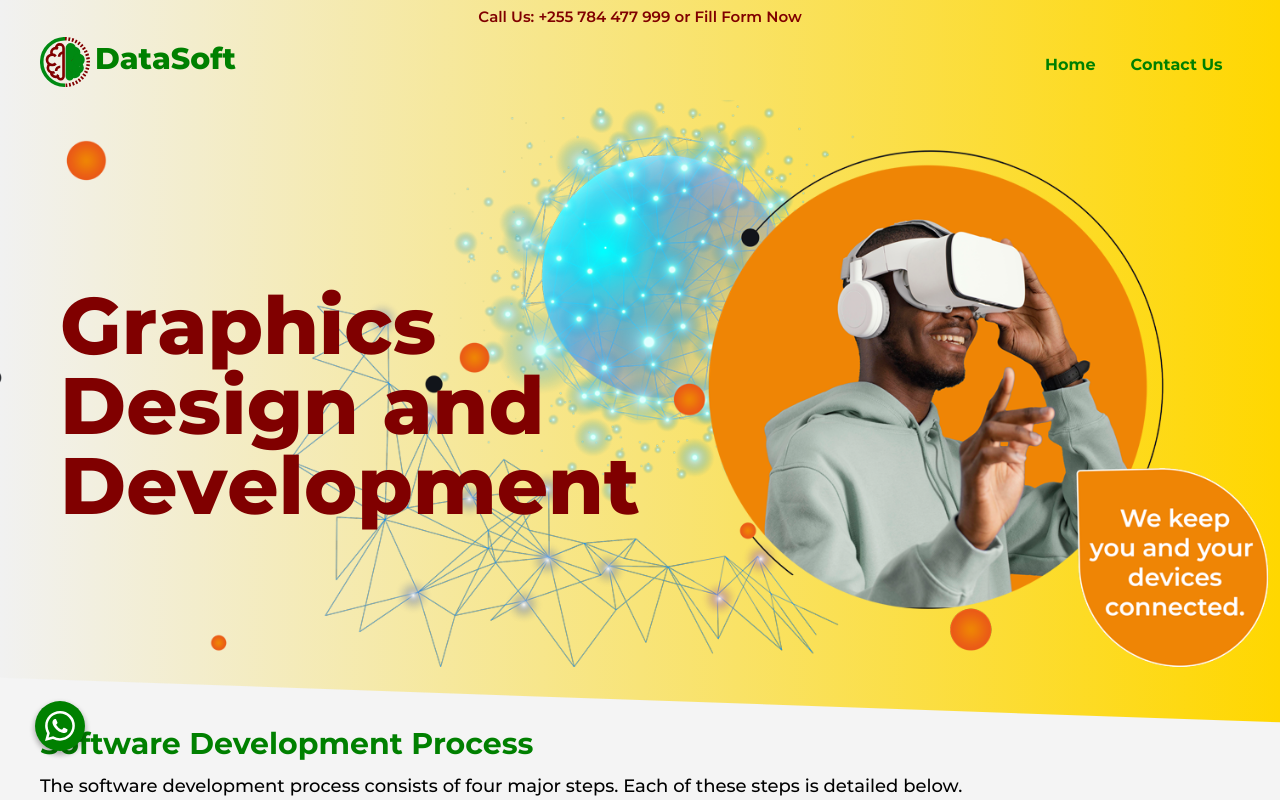
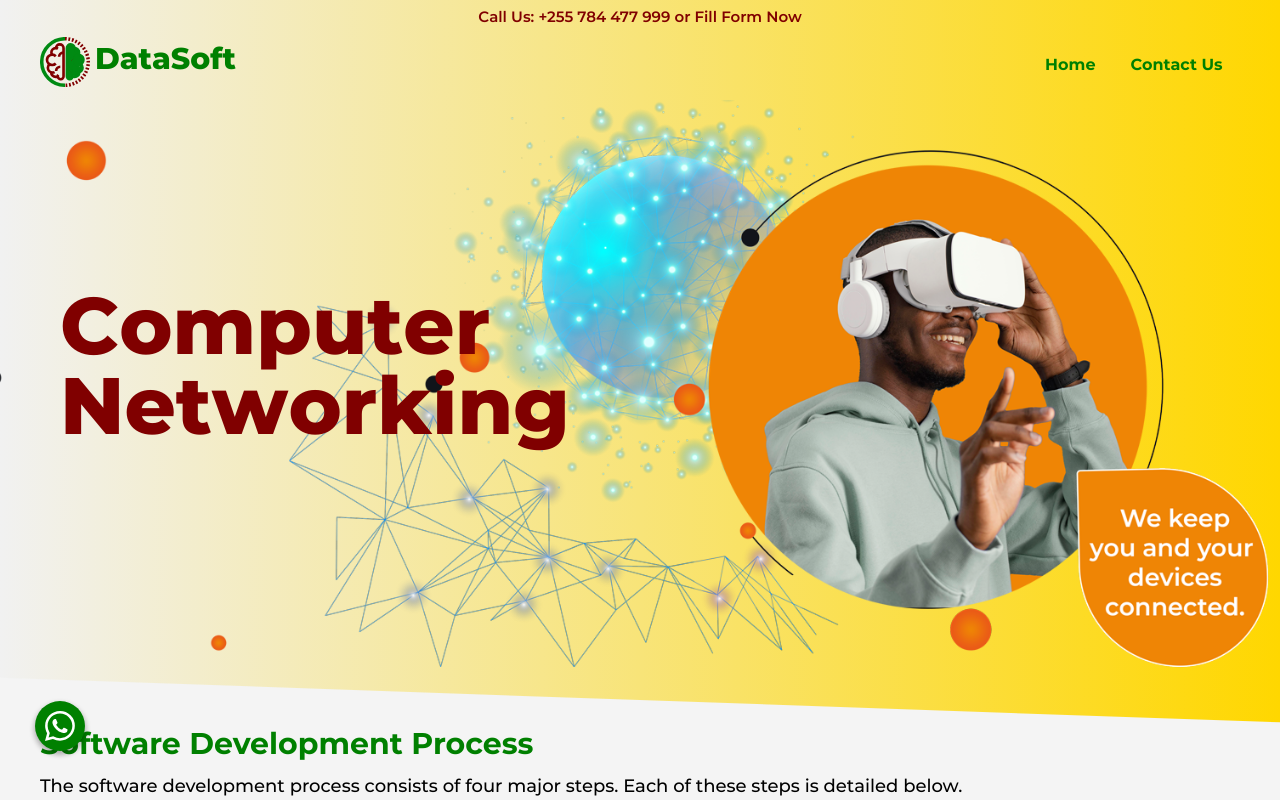
Before and after one commit to LucasJohnNyamhanga/datasoft, a Next.js app: page /Networking in a window 1280 px wide. Shown: the top 800 px of the page. Built offline with nearby package versions, Linux system fonts and the light colour scheme.

Commit message:
hero complete

```diff
--- a/app/Hosting/page.tsx
+++ b/app/Hosting/page.tsx
@@ -1,6 +1,6 @@
 import Footer from "../components/Footer";
 import GoToTop from "../components/GoToTop";
-import Hero from "../components/hostingHero";
+import Hero from "../components/HostingHero";
 import styles from "../styles/page.module.scss";
 import SoftwareDetails from "../components/SoftwareDetails";
 import ContactUs from "../components/Contact";
--- a/app/components/NetworkingHero.tsx
+++ b/app/components/NetworkingHero.tsx
@@ -34,21 +34,21 @@ function hero({ image }: dataHero) {
               <div className={`${styles.block}`}>
                 <span
                   className={`${styles.glitch} ${styles.character}`}
-                  data-text="G"
+                  data-text="C"
                 >
-                  G
+                  C
                 </span>
                 <span
                   className={`${styles.glitch} ${styles.character}`}
-                  data-text="r"
+                  data-text="o"
                 >
-                  r
+                  o
                 </span>
                 <span
                   className={`${styles.glitch} ${styles.character}`}
-                  data-text="a"
+                  data-text="m"
                 >
-                  a
+                  m
                 </span>
                 <span
                   className={`${styles.glitch} ${styles.character}`}
@@ -58,30 +58,34 @@ function hero({ image }: dataHero) {
                 </span>
                 <span
                   className={`${styles.glitch} ${styles.character}`}
-                  data-text="h"
+                  data-text="u"
                 >
-                  h
+                  u
                 </span>
               </div>
 
               <div className={`${styles.block}`}>
                 <span
                   className={`${styles.glitch} ${styles.character}`}
-                  data-text="i"
+                  data-text="t"
                 >
-                  i
+                  t
                 </span>
+              </div>
+              <div className={`${styles.block}`}>
                 <span
                   className={`${styles.glitch} ${styles.character}`}
-                  data-text="c"
+                  data-text={`e`}
                 >
-                  c
+                  e
                 </span>
+              </div>
+              <div className={`${styles.block}`}>
                 <span
                   className={`${styles.glitch} ${styles.character}`}
-                  data-text="s"
+                  data-text="r"
                 >
-                  s
+                  r
                 </span>
               </div>
             </div>
@@ -91,9 +95,9 @@ function hero({ image }: dataHero) {
               <div className={`${styles.block}`}>
                 <span
                   className={`${styles.glitch} ${styles.character}`}
-                  data-text="D"
+                  data-text="N"
                 >
-                  D
+                  N
                 </span>
                 <span
                   className={`${styles.glitch} ${styles.character}`}
@@ -103,46 +107,46 @@ function hero({ image }: dataHero) {
                 </span>
                 <span
                   className={`${styles.glitch} ${styles.character}`}
-                  data-text="s"
+                  data-text="t"
                 >
-                  s
+                  t
                 </span>
                 <span
                   className={`${styles.glitch} ${styles.character}`}
-                  data-text="i"
+                  data-text="w"
                 >
-                  i
+                  w
                 </span>
                 <span
                   className={`${styles.glitch} ${styles.character}`}
-                  data-text="g"
+                  data-text="o"
                 >
-                  g
+                  o
                 </span>
               </div>
 
               <div className={`${styles.block}`}>
                 <span
                   className={`${styles.glitch} ${styles.character}`}
-                  data-text="n"
+                  data-text="r"
                 >
-                  n
+                  r
                 </span>
               </div>
               <div className={`${styles.block}`}>
                 <span
                   className={`${styles.glitch} ${styles.character}`}
-                  data-text={` `}
+                  data-text={`k`}
                 >
-                  &nbsp;
+                  k
                 </span>
               </div>
               <div className={`${styles.block}`}>
                 <span
                   className={`${styles.glitch} ${styles.character}`}
-                  data-text="a"
+                  data-text="i"
                 >
-                  a
+                  i
                 </span>
               </div>
               <div className={`${styles.block}`}>
@@ -156,81 +160,9 @@ function hero({ image }: dataHero) {
               <div className={`${styles.block}`}>
                 <span
                   className={`${styles.glitch} ${styles.character}`}
-                  data-text="d"
+                  data-text="g"
                 >
-                  d
-                </span>
-              </div>
-            </div>
-          </h1>
-          <h1>
-            <div className="title-glitch-top">
-              <div className={`${styles.block}`}>
-                <span
-                  className={`${styles.glitch} ${styles.character}`}
-                  data-text="D"
-                >
-                  D
-                </span>
-                <span
-                  className={`${styles.glitch} ${styles.character}`}
-                  data-text="e"
-                >
-                  e
-                </span>
-                <span
-                  className={`${styles.glitch} ${styles.character}`}
-                  data-text="v"
-                >
-                  v
-                </span>
-                <span
-                  className={`${styles.glitch} ${styles.character}`}
-                  data-text="e"
-                >
-                  e
-                </span>
-                <span
-                  className={`${styles.glitch} ${styles.character}`}
-                  data-text="l"
-                >
-                  l
-                </span>
-                <span
-                  className={`${styles.glitch} ${styles.character}`}
-                  data-text="o"
-                >
-                  o
-                </span>
-                <span
-                  className={`${styles.glitch} ${styles.character}`}
-                  data-text="p"
-                >
-                  p
-                </span>
-                <span
-                  className={`${styles.glitch} ${styles.character}`}
-                  data-text="m"
-                >
-                  m
-                </span>
-                <span
-                  className={`${styles.glitch} ${styles.character}`}
-                  data-text="e"
-                >
-                  e
-                </span>
-                <span
-                  className={`${styles.glitch} ${styles.character}`}
-                  data-text="n"
-                >
-                  n
-                </span>
-                <span
-                  className={`${styles.glitch} ${styles.character}`}
-                  data-text="t"
-                >
-                  t
+                  g
                 </span>
               </div>
             </div>
--- a/app/components/WhatWeDo.tsx
+++ b/app/components/WhatWeDo.tsx
@@ -53,7 +53,7 @@ const dataPoint = [
   // },
   {
     id: 6,
-    header: "Hosting",
+    header: "Web Design and Hosting",
     icon: <FaGlobeAfrica />,
     description: `We provide hosting services to systems, mobile applications and websites that have been built by our company. hosting services are free to our customers.`,
     link: `/Hosting`,
```
Also changed, not shown: app/components/HostingHero.tsx (+16 -73 lines).
